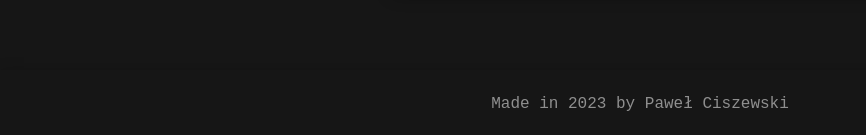
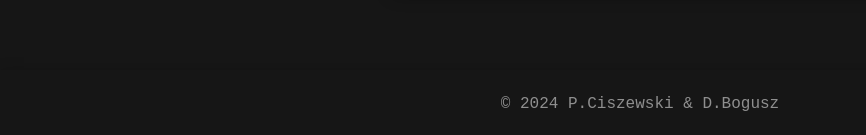
Before and after one commit to kardahim/finance-tracker-frontend, a Vue app: page /login in a window 1280 px wide. Shown: the part 662-797 px from the top of the page, without its empty margins (0-866 px from the left). Built offline with nearby package versions, Linux system fonts and the light colour scheme; no server answers.

Commit message:
change footer text

```diff
--- a/src/components/FooterBar.vue
+++ b/src/components/FooterBar.vue
@@ -1,5 +1,5 @@
 <template>
-  <footer>Made in 2023 by Paweł Ciszewski</footer>
+  <footer>© 2024 P.Ciszewski & D.Bogusz</footer>
 </template>
 
 <style scoped lang="scss">
```
